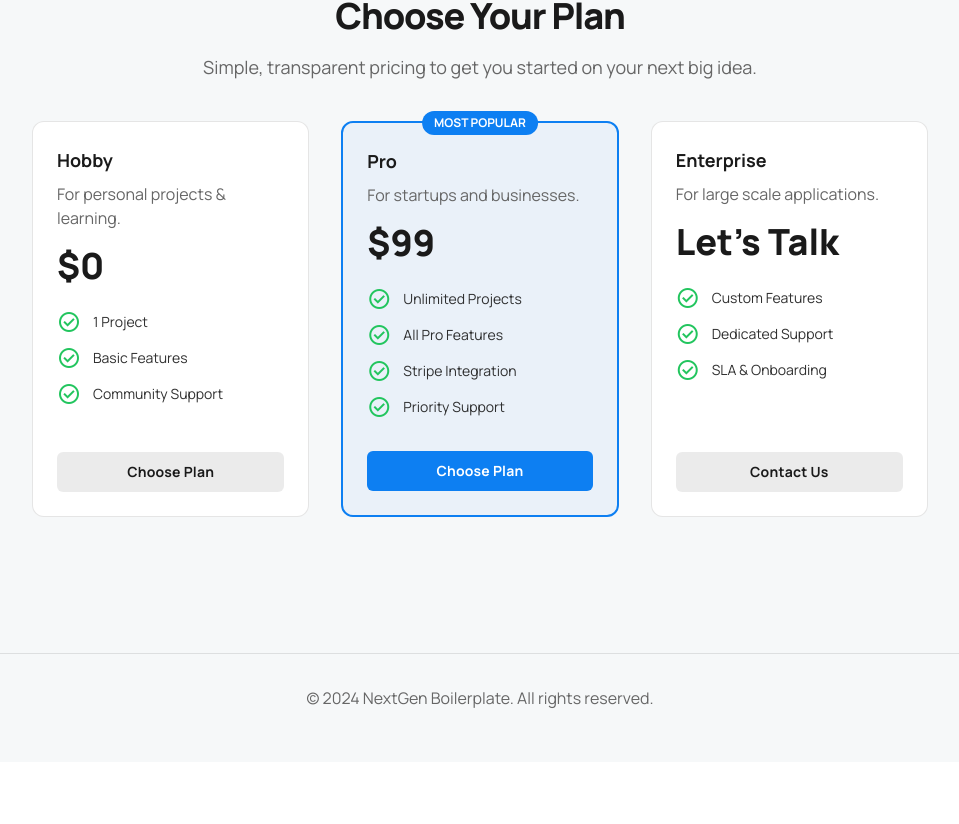
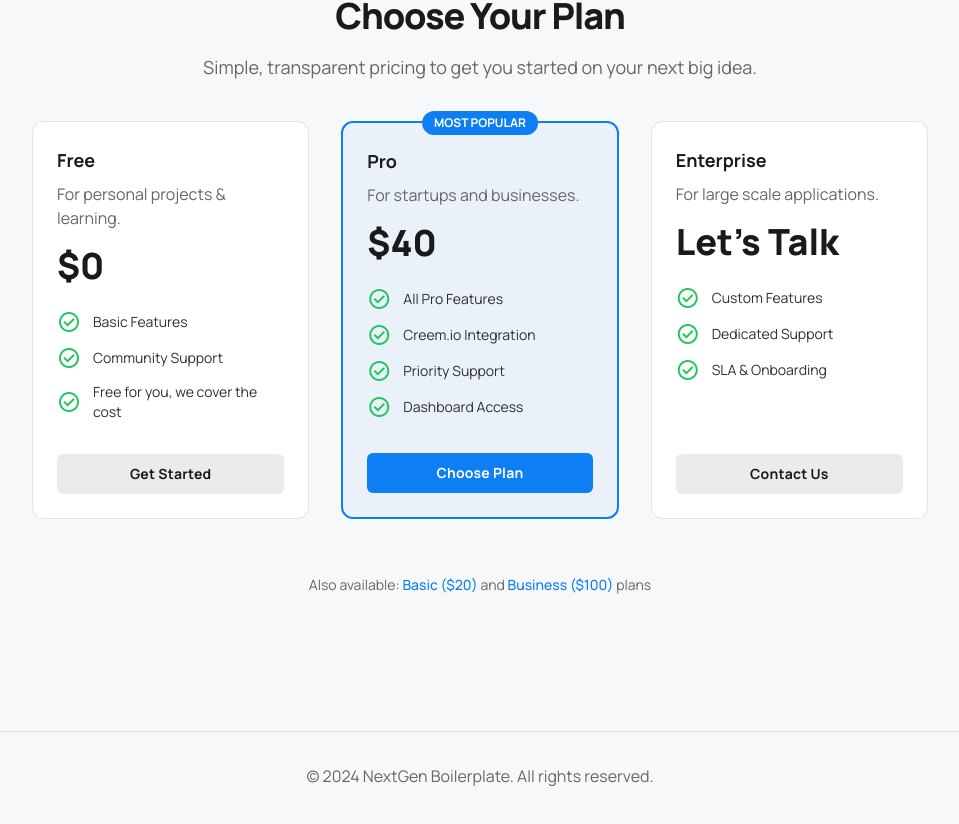
Before and after one commit to ericytex/nextjsboilerplate, a Next.js app: page / in a window 1280 px wide. Shown: the part 1753-2577 px from the top of the page, without its empty margins (160-1119 px from the left). Before the commit the page ends 2515 px from the top, so only its background shows below. Built offline with nearby package versions, Linux system fonts and the light colour scheme.

Commit message:
Update landing page pricing section to match actual plans (Free, Pro 0, Enterprise)

```diff
--- a/app/page.tsx
+++ b/app/page.tsx
@@ -157,41 +157,41 @@ export default function Home() {
                 </div>
                 <div className="grid md:grid-cols-3 gap-8 w-full max-w-4xl">
                   <div className="flex flex-col p-6 rounded-xl border border-black/10 bg-white">
-                    <h3 className="text-text-light text-lg font-bold">Hobby</h3>
+                    <h3 className="text-text-light text-lg font-bold">Free</h3>
                     <p className="text-text-light-secondary mt-2">For personal projects & learning.</p>
                     <p className="text-text-light text-4xl font-black mt-4">$0</p>
                     <ul className="flex flex-col gap-3 mt-6 text-text-light/90 text-sm flex-grow">
-                      <li className="flex items-center gap-3">
-                        <span className="material-symbols-outlined text-green-500">check_circle</span> 1 Project
-                      </li>
                       <li className="flex items-center gap-3">
                         <span className="material-symbols-outlined text-green-500">check_circle</span> Basic Features
                       </li>
                       <li className="flex items-center gap-3">
                         <span className="material-symbols-outlined text-green-500">check_circle</span> Community Support
                       </li>
+                      <li className="flex items-center gap-3">
+                        <span className="material-symbols-outlined text-green-500">check_circle</span> Free for you, we cover the cost
+                      </li>
                     </ul>
                     <Button asChild variant="outline" className="w-full mt-8 h-10 px-4 bg-black/[.08] text-text-light text-sm font-bold leading-normal tracking-[0.015em] hover:bg-black/10 border-0">
-                      <Link href="/pricing">Choose Plan</Link>
+                      <Link href="/pricing">Get Started</Link>
                     </Button>
                   </div>
                   <div className="flex flex-col p-6 rounded-xl border-2 border-primary bg-primary/5 relative">
                     <div className="absolute top-0 -translate-y-1/2 left-1/2 -translate-x-1/2 bg-primary text-white text-xs font-bold px-3 py-1 rounded-full uppercase">Most Popular</div>
                     <h3 className="text-text-light text-lg font-bold">Pro</h3>
                     <p className="text-text-light-secondary mt-2">For startups and businesses.</p>
-                    <p className="text-text-light text-4xl font-black mt-4">$99</p>
+                    <p className="text-text-light text-4xl font-black mt-4">$40</p>
                     <ul className="flex flex-col gap-3 mt-6 text-text-light/90 text-sm flex-grow">
-                      <li className="flex items-center gap-3">
-                        <span className="material-symbols-outlined text-green-500">check_circle</span> Unlimited Projects
-                      </li>
                       <li className="flex items-center gap-3">
                         <span className="material-symbols-outlined text-green-500">check_circle</span> All Pro Features
                       </li>
                       <li className="flex items-center gap-3">
-                        <span className="material-symbols-outlined text-green-500">check_circle</span> Stripe Integration
+                        <span className="material-symbols-outlined text-green-500">check_circle</span> Creem.io Integration
                       </li>
                       <li className="flex items-center gap-3">
                         <span className="material-symbols-outlined text-green-500">check_circle</span> Priority Support
+                      </li>
+                      <li className="flex items-center gap-3">
+                        <span className="material-symbols-outlined text-green-500">check_circle</span> Dashboard Access
                       </li>
                     </ul>
                     <Button asChild className="w-full mt-8 h-10 px-4 bg-primary text-white text-sm font-bold leading-normal tracking-[0.015em] hover:bg-primary/90">
@@ -218,6 +218,11 @@ export default function Home() {
                     </Button>
                   </div>
                 </div>
+                <div className="text-center mt-4">
+                  <p className="text-text-light-secondary text-sm">
+                    Also available: <Link href="/pricing" className="text-primary hover:underline font-medium">Basic ($20)</Link> and <Link href="/pricing" className="text-primary hover:underline font-medium">Business ($100)</Link> plans
+                  </p>
+                </div>
               </div>
             </main>
 
```
